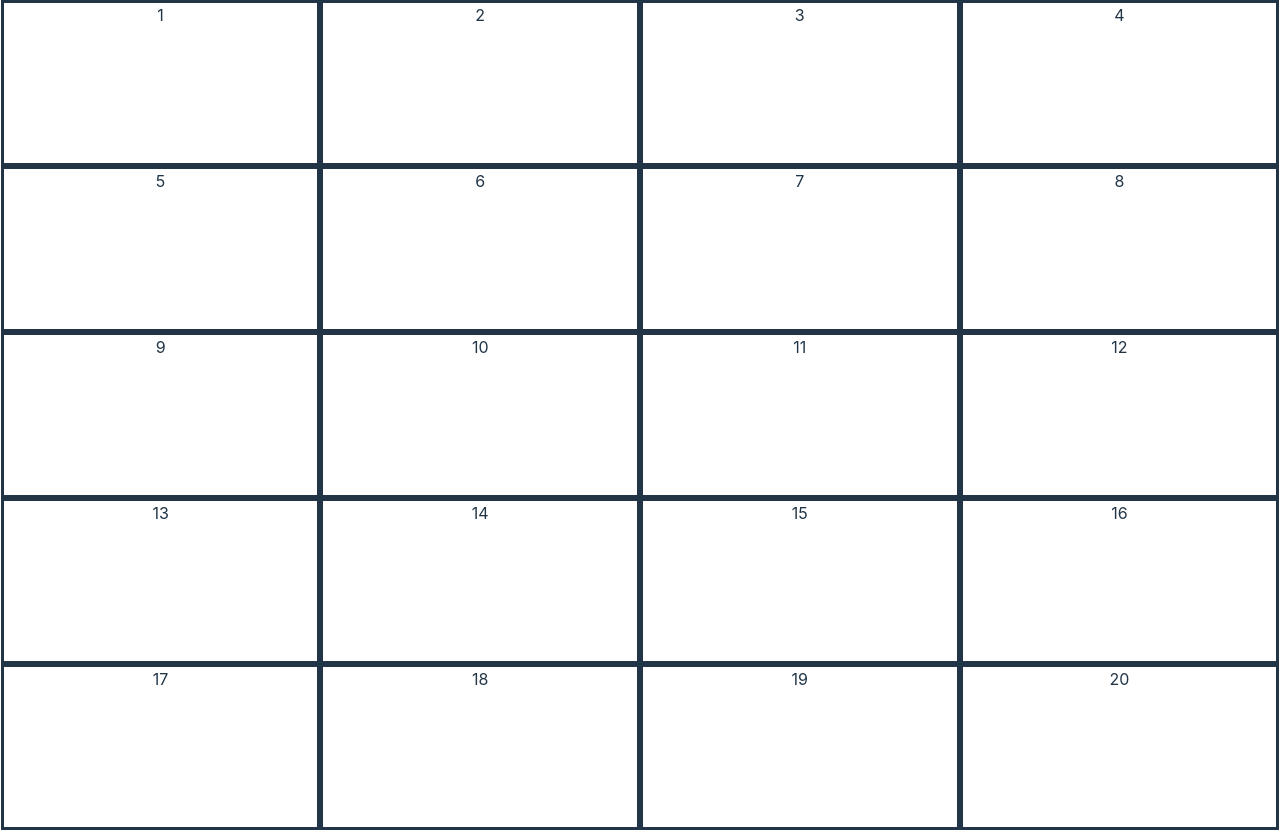
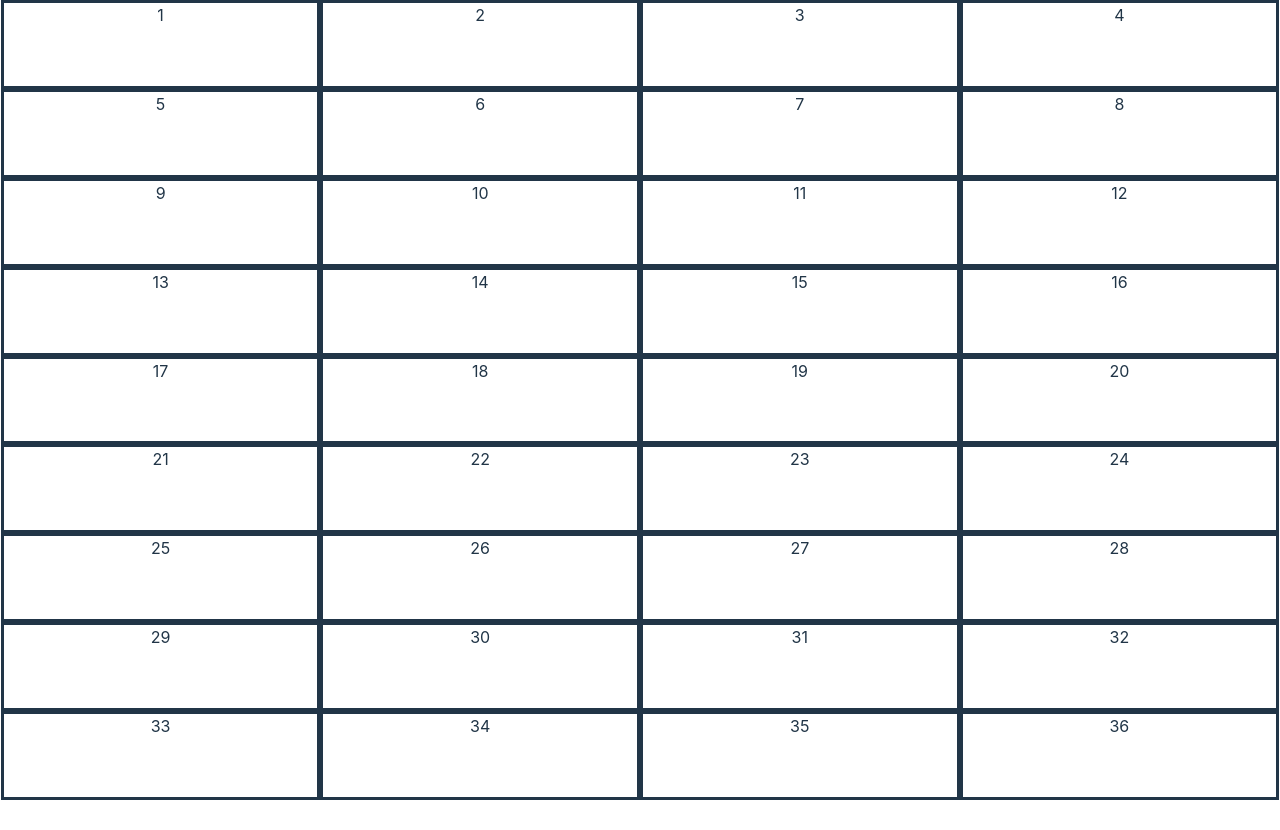
Before and after one commit to mjchin1/WebPageSamples, a React (Vite) app in the folder client/: page /maze in a window 1280 px wide. After the commit the page ends 800 px from the top, so only its background shows below. Built offline with nearby package versions, Linux system fonts and the light colour scheme; a web font is replaced by a local one.

Commit message:
adding squares to maze bin

```diff
--- a/client/src/Components/Maze.jsx
+++ b/client/src/Components/Maze.jsx
@@ -28,6 +28,22 @@ export default function Maze() {
     <div className="mazeSquare18 mazeSquare">18</div>
     <div className="mazeSquare19 mazeSquare">19</div>
     <div className="mazeSquare20 mazeSquare">20</div>
+    <div className="mazeSquare21 mazeSquare">21</div>
+    <div className="mazeSquare22 mazeSquare">22</div>
+    <div className="mazeSquare23 mazeSquare">23</div>
+    <div className="mazeSquare24 mazeSquare">24</div>
+    <div className="mazeSquare25 mazeSquare">25</div>
+    <div className="mazeSquare26 mazeSquare">26</div>
+    <div className="mazeSquare27 mazeSquare">27</div>
+    <div className="mazeSquare28 mazeSquare">28</div>
+    <div className="mazeSquare29 mazeSquare">29</div>
+    <div className="mazeSquare30 mazeSquare">30</div>
+    <div className="mazeSquare31 mazeSquare">31</div>
+    <div className="mazeSquare32 mazeSquare">32</div>
+    <div className="mazeSquare33 mazeSquare">33</div>
+    <div className="mazeSquare34 mazeSquare">34</div>
+    <div className="mazeSquare35 mazeSquare">35</div>
+    <div className="mazeSquare35 mazeSquare">36</div>
 
     </div>
 
--- a/client/src/index.css
+++ b/client/src/index.css
@@ -149,7 +149,8 @@ img {
 .mazeContainer {
   display: inline-flex;
   flex-wrap: wrap;
-  justify-content:center
+  justify-content:center;
+  height: 100vh;
 }
 
 .mazeSquare {
@@ -161,90 +162,158 @@ img {
 }
 
 .mazeSquare1 {
-  height: 20vh;
+
   width: 24.5vw;
 
 }
 .mazeSquare2 {
-  height: 20vh;
+
   width: 24.5vw;
 }
 .mazeSquare3 {
-  height: 20vh;
+
   width: 24.5vw;
 }
 .mazeSquare4 {
-  height: 20vh;
+
   width: 24.5vw;
 }
 .mazeSquare5 {
-  height: 20vh;
+
   width: 24.5vw;
 }
 .mazeSquare6 {
-  height: 20vh;
+
   width: 24.5vw;
 }
 .mazeSquare7 {
-  height: 20vh;
+
   width: 24.5vw;
 }
 .mazeSquare8 {
-  height: 20vh;
+
   width: 24.5vw;
 }
 .mazeSquare9 {
-  height: 20vh;
+
   width: 24.5vw;
 }
 .mazeSquare10 {
-  height: 20vh;
+
   width: 24.5vw;
 }
 .mazeSquare11 {
-  height: 20vh;
+
   width: 24.5vw;
 }
 .mazeSquare12 {
-  height: 20vh;
+
   width: 24.5vw;
 }
 
 .mazeSquare13 {
-  height: 20vh;
+
   width: 24.5vw;
 }
 
 .mazeSquare14 {
-  height: 20vh;
+
   width: 24.5vw;
 }
 .mazeSquare15 {
-  height: 20vh;
+
   width: 24.5vw;
 }
 .mazeSquare16 {
-  height: 20vh;
+
   width: 24.5vw;
 }
 
 .mazeSquare17 {
-  height: 20vh;
+
   width: 24.5vw;
 }
 
 .mazeSquare18 {
-  height: 20vh;
+
   width: 24.5vw;
 }
 
 .mazeSquare19 {
-  height: 20vh;
+
   width: 24.5vw;
 }
 
 .mazeSquare20 {
-  height: 20vh;
+
+  width: 24.5vw;
+}
+
+.mazeSquare21 {
+
+  width: 24.5vw;
+
+}
+.mazeSquare22 {
+
+  width: 24.5vw;
+}
+.mazeSquare23 {
+
+  width: 24.5vw;
+}
+.mazeSquare24 {
+
+  width: 24.5vw;
+}
+.mazeSquare25 {
+
+  width: 24.5vw;
+}
+.mazeSquare26 {
+
+  width: 24.5vw;
+}
+.mazeSquare27 {
+
+  width: 24.5vw;
+}
+.mazeSquare28 {
+
+  width: 24.5vw;
+}
+.mazeSquare29 {
+
+  width: 24.5vw;
+}
+.mazeSquare30 {
+
+  width: 24.5vw;
+}
+.mazeSquare31 {
+
+  width: 24.5vw;
+}
+.mazeSquare32 {
+
+  width: 24.5vw;
+}
+
+.mazeSquare33 {
+
+  width: 24.5vw;
+}
+
+.mazeSquare34 {
+
+  width: 24.5vw;
+}
+.mazeSquare35 {
+
+  width: 24.5vw;
+}
+.mazeSquare36 {
+
   width: 24.5vw;
 }
 
```
